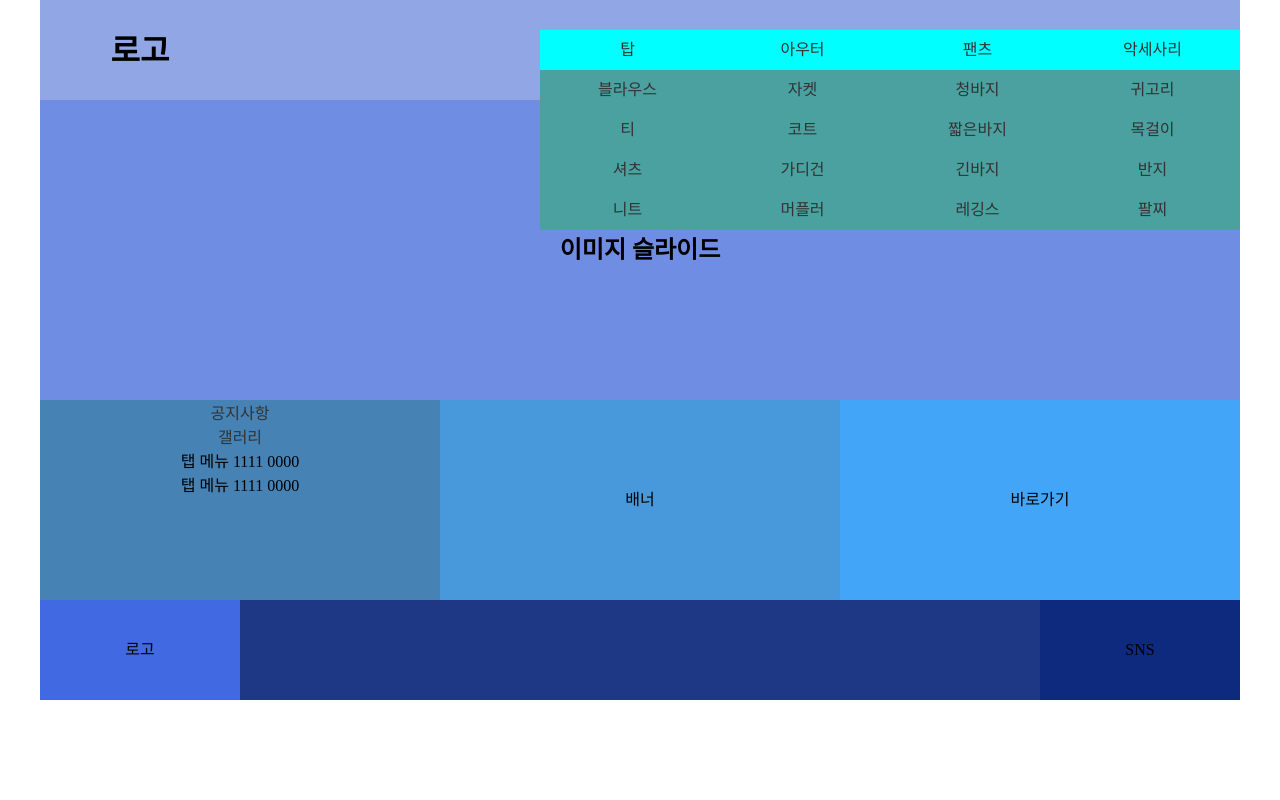
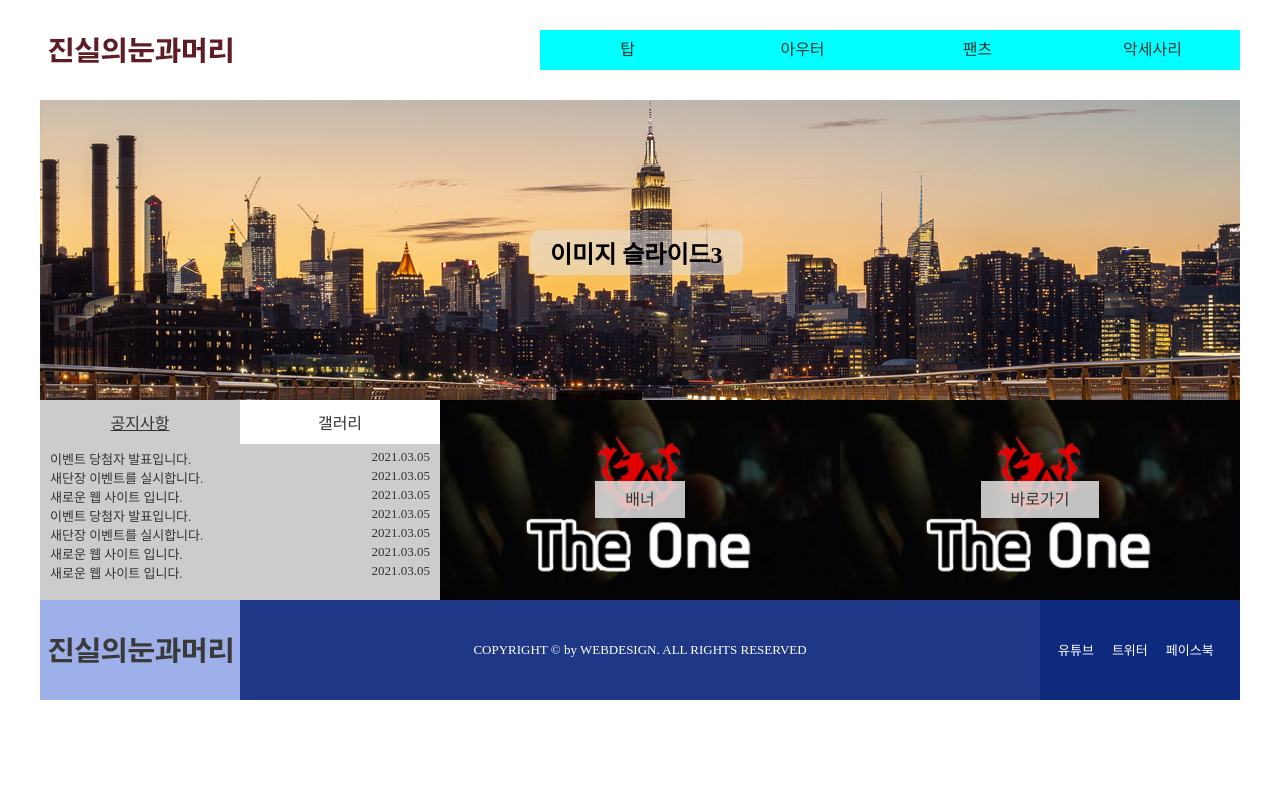
Before and after one commit to heksamin/practice, a plain HTML site: page testa01/index.html in a window 1280 px wide. Both pictures are taken after a click on the link "공지사항". Shown: the top 800 px of the page. Drawn offline with nearby package versions, Linux system fonts and the light colour scheme.

Commit message:
가로유형 메뉴 1줄씩 이미지 슬라이드 상하 탭메뉴 팝업

```diff
--- a/testa01/css/style.css
+++ b/testa01/css/style.css
@@ -2,29 +2,67 @@
 * {margin: 0; padding: 0;}
 ul {list-style: none;}
 a {text-decoration: none; color: #333333;}
+img {vertical-align: top;border: 0;}
 .clearfix::before, .clearfix::after {content: ""; display: block; clear: both;}
 
 #wrap {width: 1200px; margin: 0 auto;}
-#header {height: 100px; text-align: center;background:rgb(145, 166, 228);}
-#slide {height: 300px;text-align: center; background:rgb(112, 141, 228);line-height: 300px;}
-#contents {height: 200px;text-align: center;}
-#footer {height: 100px;text-align: center;}
+.header {height: 100px; text-align: center;}
+.banner {height: 300px;text-align: center;overflow:hidden;}
+.contents {height: 200px;text-align: center;}
+.footer {height: 100px;text-align: center;}
 
-#header .logo {float: left;width: 200px;padding-top: 25px;}
-#header .nav {float: right; width: 700px;text-align: center;padding-top: 30px;}
-#header .nav > ul {width: 100%;}
-#header .nav > ul > li {position: relative; float: left;width: 25%;background:cyan;}
-#header .nav > ul > li > a {display: block;width: 100%;height: 40px;line-height: 40px;}
-#header .nav > ul > li > ul.submenu {width: 100%;height: 160px; line-height: 40px;position: absolute; left:0; top: 40px;}
-#header .nav > ul > li > ul.submenu > li {float: left;width: 100%;background:rgb(75, 160, 160);}
-#header .nav > ul > li > ul.submenu > li > a {display: block; width: 100%; }
-#header .nav > ul > li > ul.submenu > li:hover {background:rgb(72, 153, 219);}
+.header .logo {float: left;width: 200px;padding-top: 30px;}
+.header .nav {float: right; width: 700px;text-align: center;padding-top: 30px;z-index: 300;}
+.header .nav > ul {width: 100%;}
+.header .nav > ul > li {position: relative; float: left;width: 25%;background:cyan;}
+.header .nav > ul > li > a {display: block;width: 100%;height: 40px;line-height: 40px;}
+.header .nav > ul > li > ul.submenu {display:none;width: 100%;height: 160px; line-height: 40px;position: absolute; left:0; top: 40px;z-index:300;}
+.header .nav > ul > li > ul.submenu > li {float: left;width: 100%;background:rgb(75, 160, 160);}
+.header .nav > ul > li > ul.submenu > li > a {display: block; width: 100%; }
+.header .nav > ul > li > ul.submenu > li:hover {background:rgb(72, 153, 219);}
 
-#contents > div {width: 33.333333%;height: 200px;}
-#contents .cont1 {float: left;background:steelblue;}
-#contents .cont2 {float: left;background:rgb(72, 153, 219);line-height: 200px;}
-#contents .cont3 {float: left;background:rgb(66, 165, 247);line-height: 200px;}
+.slideList {position: relative;width: 1200px; height: 300px;}
+.slideList .slideImg {position: relative;}
+.slideList .slideImg h2 {position: absolute; left: 45%; top: 50%;transform:translate(-50px, -50px);padding:5px 20px; background: rgba(225, 225, 225, 0.5);border-radius: 10px;}
+.slideList .slideImg img {display: block;}
 
-#footer .foot1 {float: left; width: 200px;height: 100px;line-height: 100px;background:royalblue;}
-#footer .foot2 {float: left; width: 800px;height: 100px;line-height: 800px;background:rgb(31, 56, 133);}
-#footer .foot3 {float: left; width: 200px;height: 100px;line-height: 100px;background:rgb(14, 42, 126);}
+.contents > div {width: 33.333333%;height: 200px;}
+.contents .cont1 {float: left;background:#fff;}
+.contents .cont2 {float: left;line-height: 200px;}
+.contents .cont3 {float: left;background:rgb(66, 165, 247);line-height: 200px;}
+
+.tab-menu .tab-btn ul {overflow: hidden;}
+.tab-menu .tab-btn li {float: left;width: 200px;text-align: center;}
+.tab-menu .tab-btn li.active {text-decoration: underline;background-color: #ccc;color:#333;}
+.tab-menu .tab-btn li a {display: block; padding: 10px; color: #333;}
+
+.tab-menu .tab-cont {height: 159px;background:#ccc;padding: 5px 10px;}
+.tab-menu .tab-cont .notice {text-align: left;}
+.tab-menu .tab-cont .notice li a {font-size: 13px;text-overflow: ellipsis;white-space: nowrap;}
+.tab-menu .tab-cont .notice li a span {float:right;}
+.tab-menu .tab-cont .gallery {position: relative; left:28px; top:25px;}
+.tab-menu .tab-cont .gallery li {width: 100px; height:100px;float:left;padding-right: 12px;}
+.tab-menu .tab-cont .gallery li:last-child {padding-right:0;}
+.tab-menu .tab-cont .gallery ul li a {display: block;cursor: pointer;}
+.tab-menu .tab-cont .gallery ul li a img {width:100%;}
+
+
+.contents .cont2 .ban a {background:rgba(228, 228, 228, 0.849);padding: 10px 30px;}
+.contents .cont2 .ban {background-image: url(../images/banner_zone.jpg);background-size: 100%; background-repeat: no-repeat;}
+.contents .cont3 .go a {background:rgba(228, 228, 228, 0.849);padding: 10px 30px;}
+.contents .cont3 .go {background-image: url(../images/banner_zone.jpg);background-size: 100%; background-repeat: no-repeat;}
+
+.footer .foot1 {float: left; width: 200px;height: 100px;line-height: 100px;background:rgb(158, 176, 233);}
+.footer .foot1 a {display:block;padding-top: 30px;}
+.footer .foot2 {float: left; width: 800px;height: 100px;line-height: 100px;background:rgb(31, 56, 133);}
+.footer .foot3 {overflow:hidden;float: left; width: 200px;height: 100px;line-height: 100px;background:rgb(14, 42, 126);}
+.footer .foot2 p {color:#fff;font-size: 13px;}
+.footer .foot3 li {float:left;padding-left: 18px;}
+.footer .foot3 a {color:#fff;font-size: 13px;}
+
+.layer {display: none; position: absolute; left: 50%; top: 50%; margin-left: -250px; margin-top: -280px;width: 500px; height: 300px; background: #fff;}
+.layer h2 {padding: 5px;border-bottom: 1px solid #ccc;}
+.layer p {padding: 10px;}
+.layer .close {position: absolute; right: 20px;bottom: 20px; border-radius: 5px;display: block;padding: 5px 15px;border: 1px solid #ccc;}
+.layer a:hover {background:#ccc;}
+.layer-bg {display: none;background: rgba(0, 0, 0, 0.205); position: absolute;left: 0; top: 0;width:100%; height: 100%;}
--- a/testa01/index.html
+++ b/testa01/index.html
@@ -5,12 +5,14 @@
     <meta charset="UTF-8">
     <title>JUST 쇼핑몰</title>
     <link rel="stylesheet" href="css/style.css">
+    <script src="https://ajax.googleapis.com/ajax/libs/jquery/1.12.4/jquery.min.js"></script>
+    <script src="js/script.js"></script>
 </head>
 
 <body>
     <div id="wrap">
-        <header id="header" class="clearfix">
-            <h1 class="logo">로고</h1>
+        <header class="header" class="clearfix">
+            <h1 class="logo"><a href="#"><img src="images/logo.png" alt="로고"></a></h1>
             <nav class="nav">
                 <ul class="clearfix">
                     <li><a href="#">탑</a>
@@ -48,44 +50,81 @@
                 </ul>
             </nav>
         </header>
-        <section id="slide">
-            <h2>이미지 슬라이드</h2>
-        </section>
-        <section id="contents">
+        <div class="banner">
+            <div class="slideList">
+                <div class="slideImg">
+                    <h2>이미지 슬라이드1</h2><img src="images/ban01.jpg" alt="이미지1">
+                </div>
+                <div class="slideImg">
+                    <h2>이미지 슬라이드2</h2><img src="images/ban02.jpg" alt="이미지2">
+                </div>
+                <div class="slideImg">
+                    <h2>이미지 슬라이드3</h2><img src="images/ban03.jpg" alt="이미지3">
+                </div>
+            </div>
+        </div>
+        <div class="contents" class="clearfix">
             <div class="cont1">
                 <div class="tab-menu">
                     <div class="tab-btn">
-                        <ul class="clearfix">
+                        <ul>
                             <li class="active"><a href="#">공지사항</a></li>
                             <li><a href="#">갤러리</a></li>
                         </ul>
                     </div>
                     <div class="tab-cont">
-                        <ul>
-                            <li>탭 메뉴 1111 0000</li>
-                            <li>탭 메뉴 1111 0000</li>
-                        </ul>
+                        <div class="notice">
+                            <ul>
+                                <li class="layerPopup"><a href="#">이벤트 당첨자 발표입니다. <span>2021.03.05</span> </a></li>
+                                <li><a href="#">새단장 이벤트를 실시합니다. <span>2021.03.05</span></a></li>
+                                <li><a href="#">새로운 웹 사이트 입니다. <span>2021.03.05</span></a></li>
+                                <li><a href="#">이벤트 당첨자 발표입니다. <span>2021.03.05</span></a></li>
+                                <li><a href="#">새단장 이벤트를 실시합니다. <span>2021.03.05</span></a></li>
+                                <li><a href="#">새로운 웹 사이트 입니다. <span>2021.03.05</span></a></li>
+                                <li><a href="#">새로운 웹 사이트 입니다. <span>2021.03.05</span></a></li>
+                            </ul>
+                        </div>
+                        <div class="gallery">
+                            <ul>
+                                <li><a href="#"><img src="images/gal1.jpg" alt="갤러리1"></a></li>
+                                <li><a href="#"><img src="images/gal2.jpg" alt="갤러리2"></a></li>
+                                <li><a href="#"><img src="images/gal3.jpg" alt="갤러리3"></a></li>
+                            </ul>
+                        </div>
                     </div>
                 </div>
             </div>
-            <div class="cont2">배너</div>
-            <div class="cont3">바로가기</div>
-        </section>
-        <footer id="footer">
-            <div class="foot1">로고</div>
-            <div class="foot2">Copyright</div>
-            <div class="foot3">SNS</div>
+            <div class="cont2">
+                <div class="ban">
+                    <a href="#">배너</a>
+                </div>
+            </div>
+            <div class="cont3">
+                <div class="go">
+                    <a href="#">바로가기</a>
+                </div>
+            </div>
+
+        </div>
+        <footer class="footer">
+            <div class="foot1"><a href="#"><img src="images/logo_g.png" alt="바닥로고"></a></div>
+            <div class="foot2"><p>COPYRIGHT © by WEBDESIGN. ALL RIGHTS RESERVED</p></div>
+            <div class="foot3"><ul>
+                <li><a href="#">유튜브</a></li>
+                <li><a href="#">트위터</a></li>
+                <li><a href="#">페이스북</a></li>
+            </ul></div>
         </footer>
     </div>
-    <script src="https://ajax.googleapis.com/ajax/libs/jquery/1.12.4/jquery.min.js"></script>
-    <script>
-        $(".nav > ul > li").mouseover(function(){
-            $(this).find(".submenu").stop().slideDown(200);
-        });
-        $(".nav > ul > li").mouseout(function(){
-            $(this).find(".submenu").stop().slideUp(200);
-        });
-    </script>
+    <div class="layer-bg"></div>
+    <div class="layer">
+        <h2>신상품 안내</h2>
+        <p>안녕하세요, 고객님들.<br>
+            이번 시즌을 맞아해서 신상품이 업로드가 되었습니다.<br>
+            작년도부터 폭발적으로 문의가 많이 왔었던 "플라워 블라우스"와 "프릴 스커트"가 리뉴얼되어서 입고 되었습니다.<br>
+            고객님들의 의견을 항상 긍정적으로 받아들이고 최대한 반영하도록 하는 JUST쇼핑몰입니다.</p>
+        <a href="#" class="close">x 닫기</a>
+    </div>
 </body>
 
 </html>
--- /dev/null
+++ b/testa01/js/script.js
@@ -0,0 +1,50 @@
+$(document).ready(function () {
+    // 가로 메뉴 유형 //
+    $(".nav > ul > li").mouseover(function () {
+        $(this).find(".submenu").stop().slideDown(200);
+    });
+    $(".nav > ul > li").mouseout(function () {
+        $(this).find(".submenu").stop().slideUp(200);
+    });
+
+    // 이미지 슬라이드//
+    var currentIndex = 0;
+    setInterval(function () {
+        if (currentIndex < 2) {
+            currentIndex++;
+        } else {
+            currentIndex = 0;
+        }
+        var slidePosition = currentIndex * (-360) + "px";
+        $(".slideList").animate({
+            top: slidePosition
+        }, 400);
+    }, 3000);
+
+    // 탭메뉴 //
+    var tabBtn = $(".tab-btn > ul > li");
+    var tabCont = $(".tab-cont > div");
+
+    tabCont.hide().eq(0).show();
+
+    tabBtn.click(function (e) {
+        e.preventDefault();
+        var target = $(this);
+        var index = target.index();
+        tabBtn.removeClass("active");
+        target.addClass("active");
+        tabCont.css("display", "none");
+        tabCont.eq(index).css("display", "block");
+    });
+
+    // 팝업 //
+    $(".layerPopup").click(function () {
+        $(".layer").css("display", "block");
+        $(".layer-bg").css("display", "block");
+    });
+    $(".layer .close").click(function () {
+        $(".layer").css("display", "none");
+        $(".layer-bg").css("display", "none");
+    });
+
+});
```
Also changed, not shown: testa01/images/ban01.jpg (added), testa01/images/ban02.jpg (added), testa01/images/ban03.jpg (added), testa01/images/banner_zone.jpg (added), testa01/images/gal1.jpg (added), testa01/images/gal2.jpg (added), testa01/images/gal3.jpg (added), testa01/images/logo.png (added), testa01/images/logo_g.png (added).
